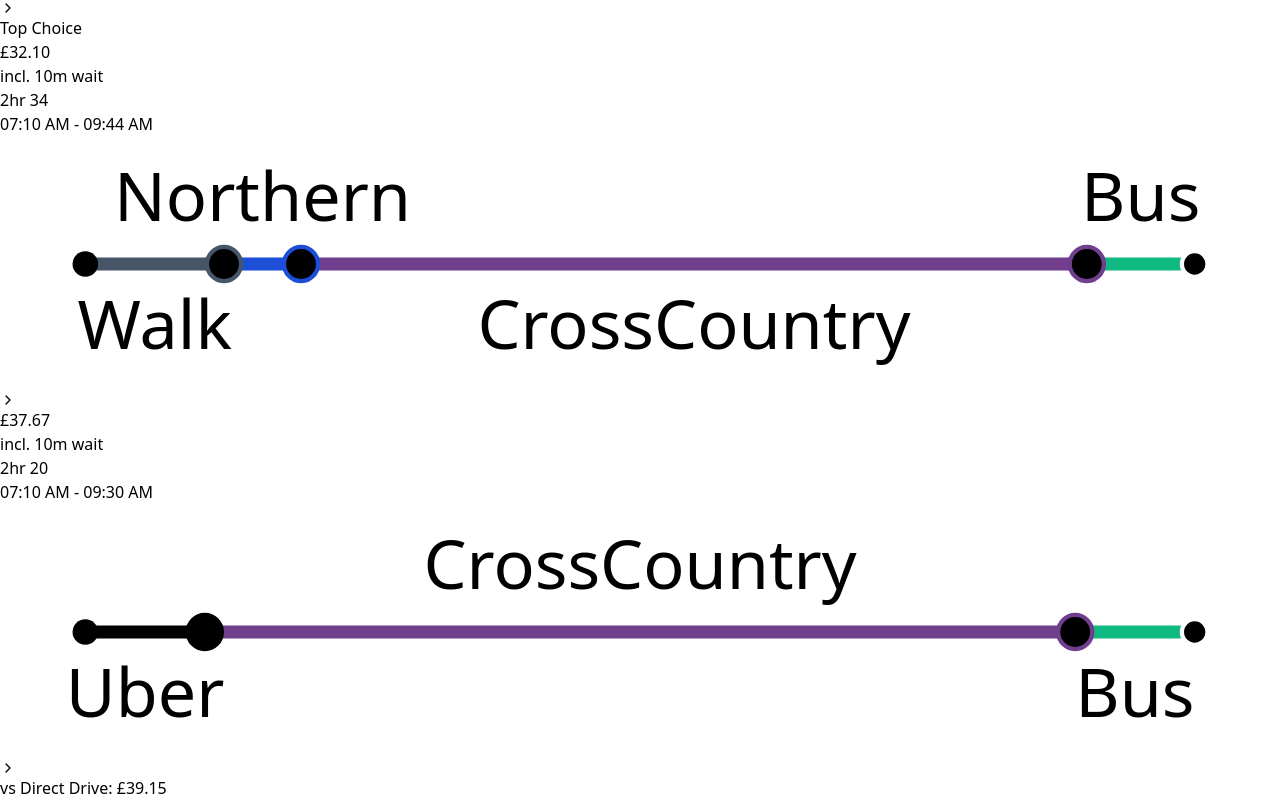
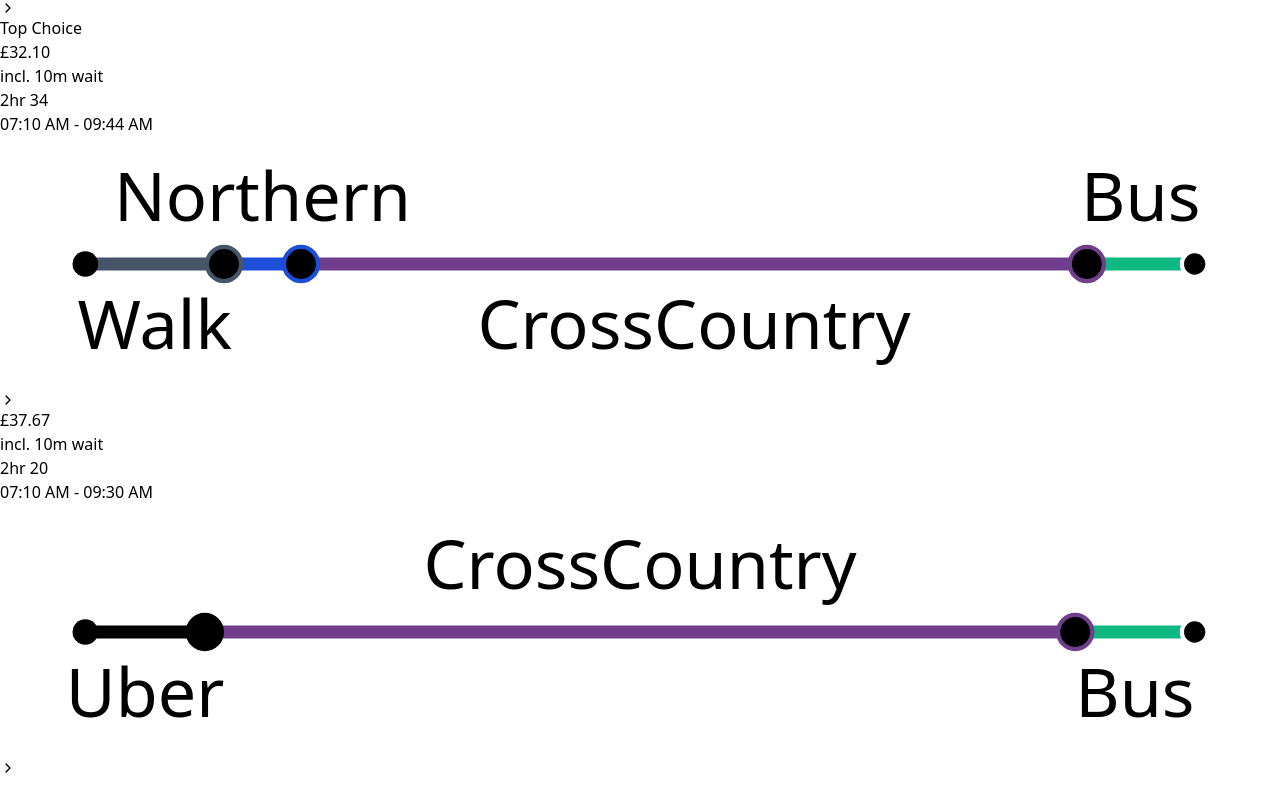
Before and after one commit to isaacw123434/Apptest, a React (Vite) app: page / in a window 1280 px wide. Shown: the part 482-1282 px from the top of the page. After the commit the page ends 1258 px from the top, so only its background shows below. Built offline with nearby package versions, Linux system fonts and the light colour scheme.

Commit message:
Remove Direct Drive comparison from route list
Removed the "vs Direct Drive" comparison footer from the journey summary view and deleted the unused `DIRECT_DRIVE` constant.

Co-authored-by: isaacw123434 <188620241+isaacw123434@users.noreply.github.com>

```diff
--- a/src/App.jsx
+++ b/src/App.jsx
@@ -170,11 +170,6 @@ const SEGMENT_OPTIONS = {
   ]
 };
 
-const DIRECT_DRIVE = {
-  time: 110,
-  cost: 39.15,
-  distance: 87
-};
 
 const MOCK_PATH = [
   [53.8008, -1.5491], // Leeds
@@ -748,11 +743,6 @@ export default function JourneyPlanner() {
                 )}
              </div>
            ))}
-           <div className="mt-8 text-center px-8">
-            <p className="text-xs text-slate-400">
-              vs Direct Drive: <span className="line-through decoration-red-400 decoration-2 font-semibold">£{DIRECT_DRIVE.cost.toFixed(2)}</span>
-            </p>
-           </div>
         </div>
       </div>
     );
```
